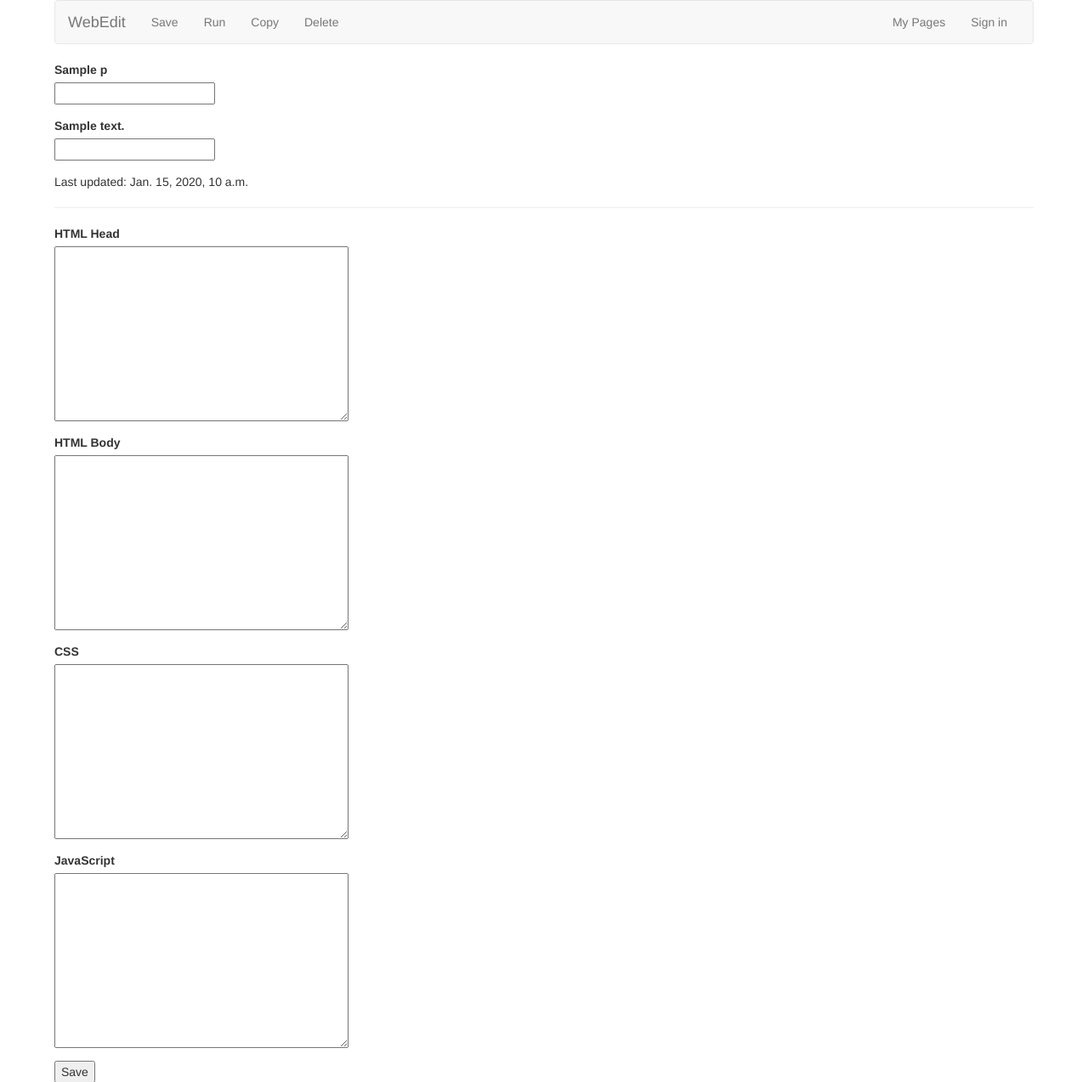
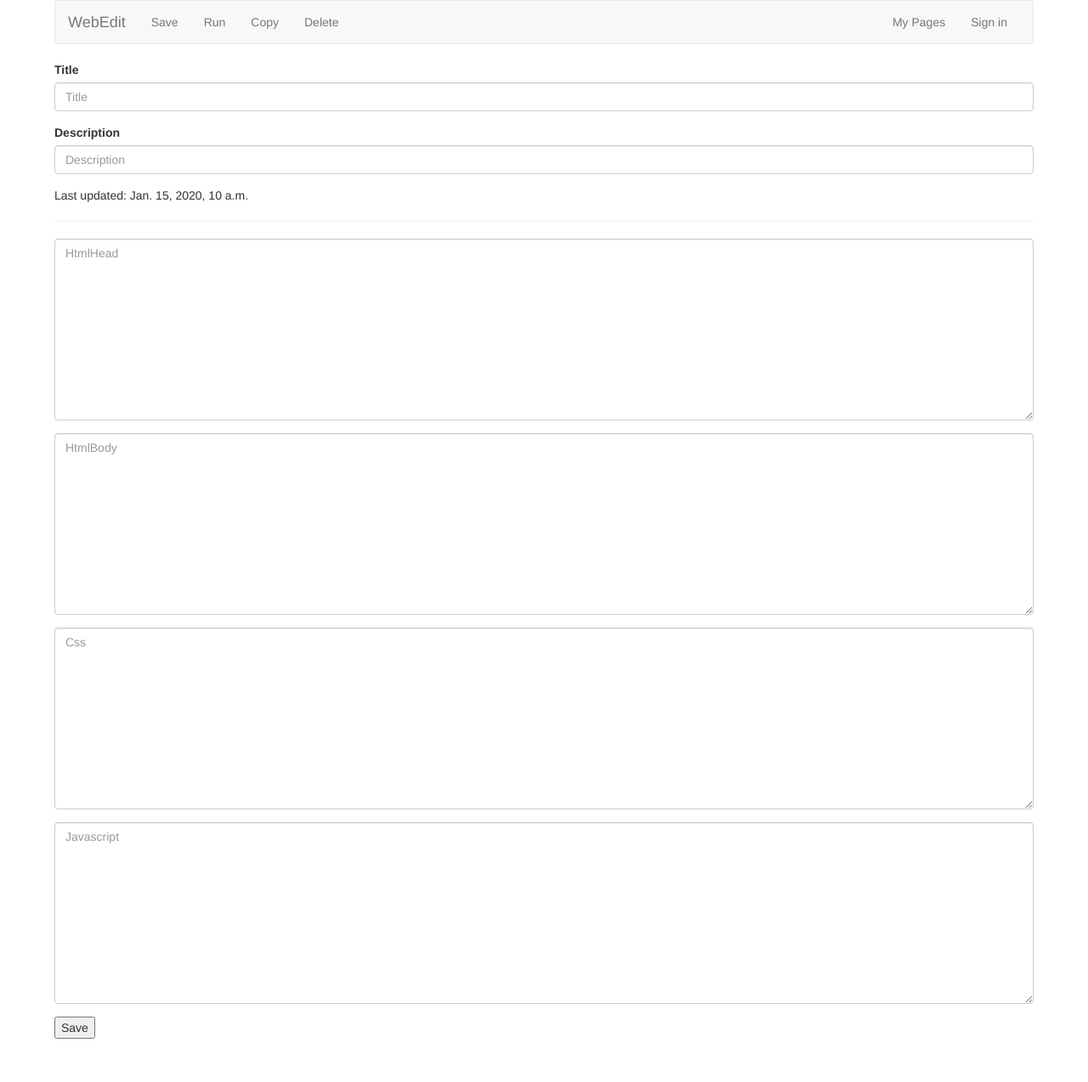
Before and after one commit to jongund/a11y-webedit, a Django app: template pages/templates/pages/index.html in a window 1280 px wide. Shown: the top 1274 px of the page at 85% size. After the commit the page ends 1223 px from the top, so only its background shows below. Run offline with Django 3.2, Linux system fonts and the light colour scheme; tables that the repository leaves empty hold one stand-in row (values such as "Sample post"); the template is opened without the code that fills it: values that come from a table or form of the project are taken from there, most other values are stand-ins (such as "Sample title", 1, 10 or a date in 2020); some libraries are stand-ins or nearby versions.

Commit message:
form now with bootstrap

```diff
--- a/pages/templates/pages/index.html
+++ b/pages/templates/pages/index.html
@@ -42,39 +42,32 @@
 <form id="pageForm" action ="" method="POST">
 	{% csrf_token %}
 	<div class = "form-group">
-		<label for = "title">{{p.title}}</label>
-		<br>
-			{{ form.title }}
+		{% bootstrap_field form.title %}
 	</div>
 	<div class = "form-group">
-		<label for = "description">{{p.description}}</label>
-		<br>
-			{{ form.description }}
+		{% bootstrap_field form.description %}
 	</div>
 	<p>Last updated: {{ p.lastUpdated }}</p>
 
 <hr>
 
 <div class = "form-group">
-	<label for = "htmlHead">HTML Head</label>
-	<br>
-		{{ form.htmlHead }}
+	{% bootstrap_label "HTML Head" label_for="form.htmlHead" %}
+	{% bootstrap_field form.htmlHead show_label=False placeholder="" %}
 </div>
 <div class = "form-group">
-	<label for = "htmlBody">HTML Body</label>
-	<br>
-		{{ form.htmlBody }}
+	{% bootstrap_label "HTML Body" label_for="form.htmlBody" %}
+	{% bootstrap_field form.htmlBody show_label=False placeholder="" %}
 </div>
 <div class = "form-group">
-	<label for = "css">CSS</label>
-	<br>
-		{{ form.css }}
+	{% bootstrap_label "CSS" label_for="form.css" %}
+	{% bootstrap_field form.css show_label=False placeholder="" %}
 </div>
 <div class = "form-group">
-	<label for = "javascript">JavaScript</label>
-	<br>
-		{{ form.javascript }}
+	{% bootstrap_label "JavaScript" label_for="form.javascript" %}
+	{% bootstrap_field form.javascript show_label=False placeholder="" %}
 </div>
+
 
 <input type = "submit" method="POST" value = "Save"/>
 </form>
```
